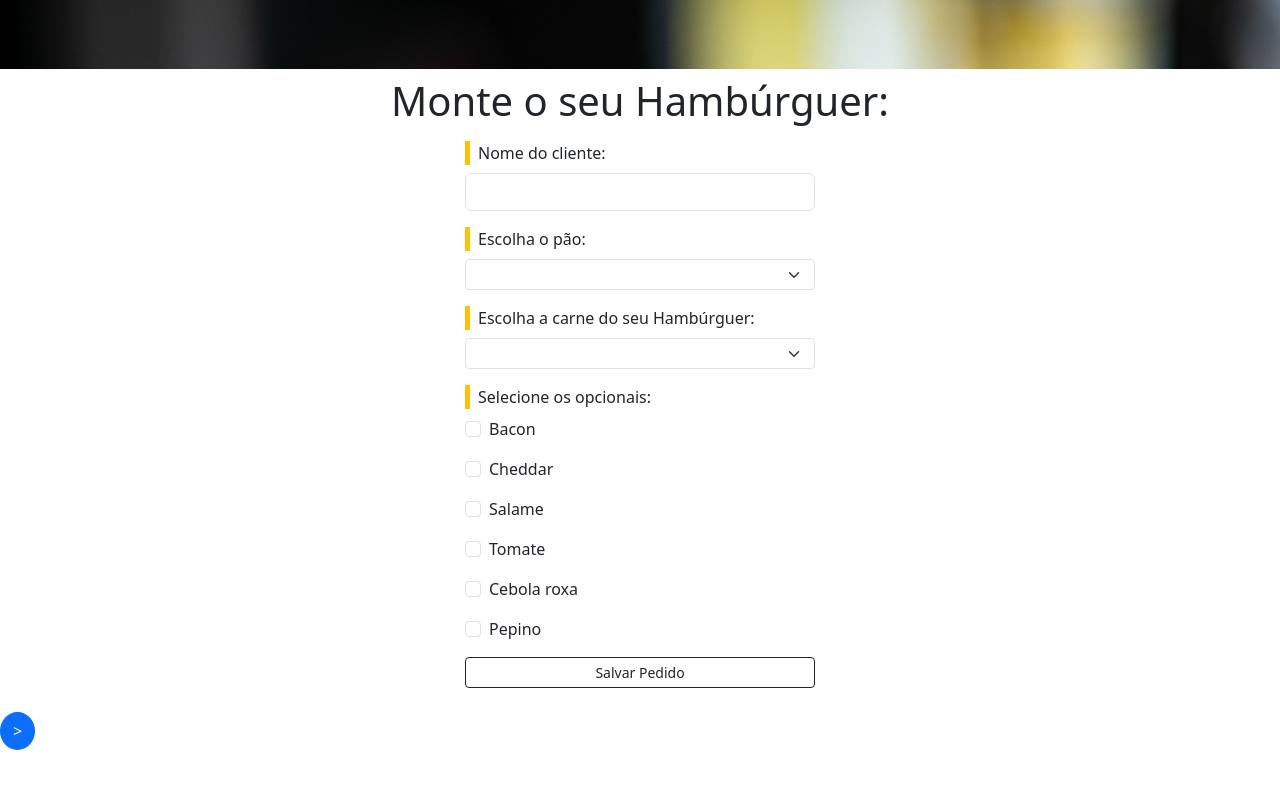
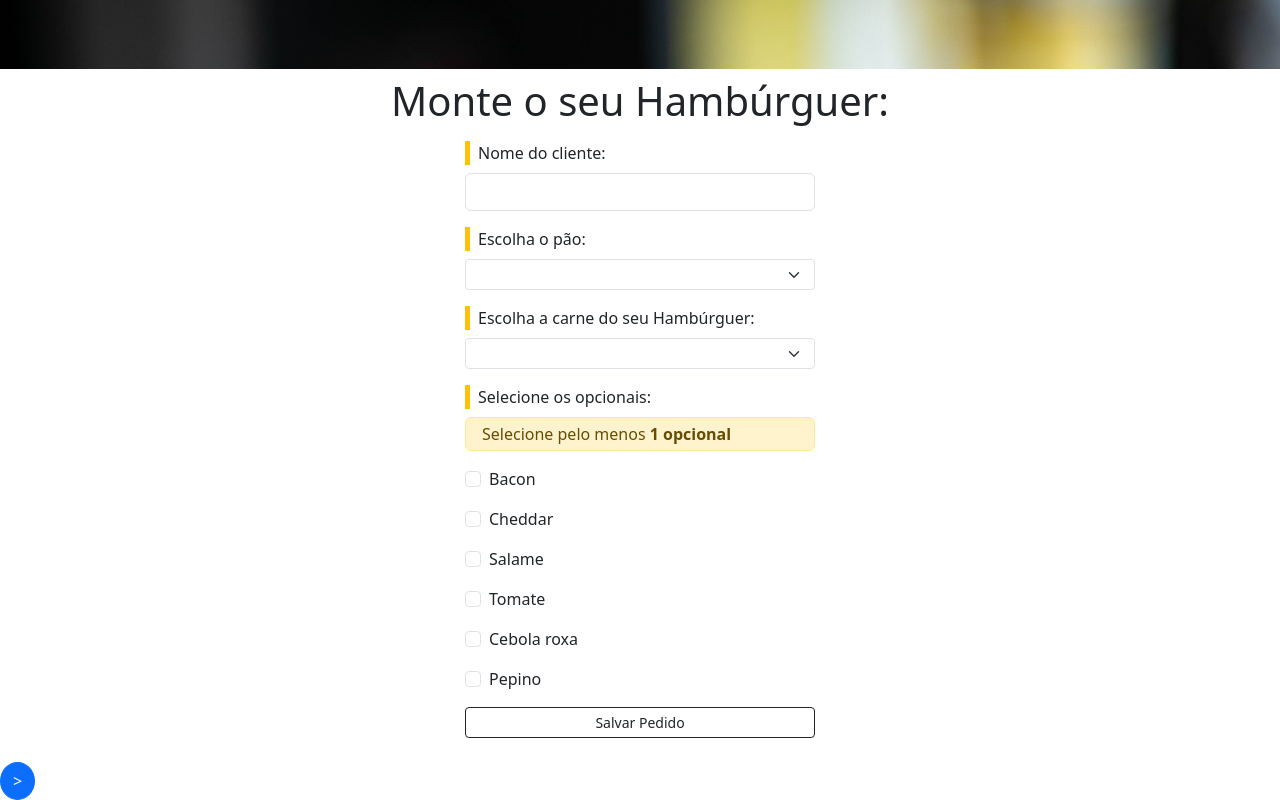
Before and after one commit to m3ln0vais/facaSeuHamburguer, a Vue app: page / in a window 1280 px wide. Shown: the part 772-1572 px from the top of the page. Before the commit the page ends 1522 px from the top, so only its background shows below. Built offline with nearby package versions, Linux system fonts and the light colour scheme; data requests are answered from the project's data file.

Commit message:
verifi. de post com o minimo de opc. selecionado

```diff
--- a/src/components/BurgerForm.vue
+++ b/src/components/BurgerForm.vue
@@ -68,7 +68,7 @@
         >
           Selecione os opcionais:
         </label>
-        <div class="alert alert-warning py-1 d-none" id="minOpcional" role="alert">
+        <div class="alert alert-warning py-1" id="minOpcional" role="alert">
           Selecione pelo menos <strong>1 opcional</strong>
         </div>
         <div class="mb-3 form-check" v-for="opcional in opcionaisdata" :key="opcional.id">
@@ -130,8 +130,6 @@ export default {
         e.target.classList.add("was-validated");
       }
       if ($(".form-check-input").is(":checked")) {
-        $("#minOpcional").addClass("d-none");
-
         const data = {
           nome: this.nome,
           carne: this.carne,
@@ -151,22 +149,20 @@ export default {
 
         $("#pedidoCad").text(`Pedido Nº ${res.id} cadastrado.`);
 
-        console.log(res.id);
-
         this.nome = "";
         this.carne = "";
         this.pao = "";
         this.opcionais = [];
         e.target.classList.remove("was-validated");
 
-        $("html,body").scrollTop(850);
+        $("form").scrollTop(500);
         $("#pedidoCad").removeClass("d-none");
 
         setTimeout(function () {
           $("#pedidoCad").addClass("d-none");
         }, 3000);
       } else {
-        $("#minOpcional").removeClass("d-none");
+        e.preventDefault();
         e.target.classList.add("was-validated");
       }
     },
```
